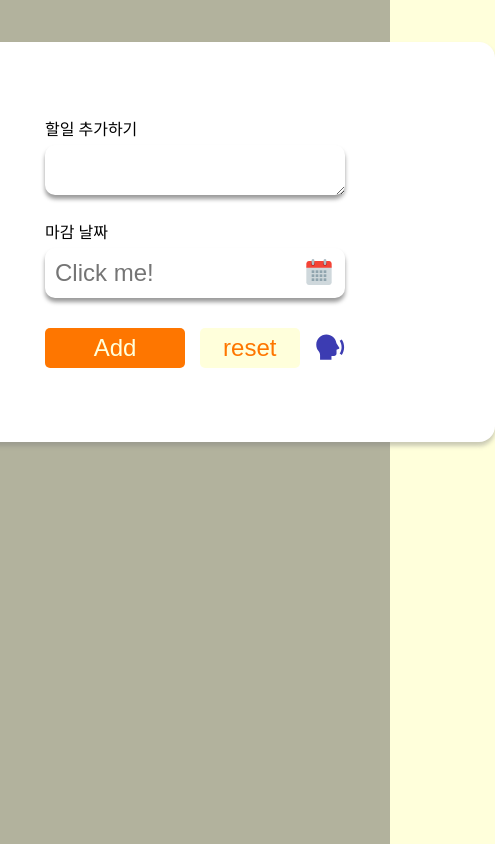
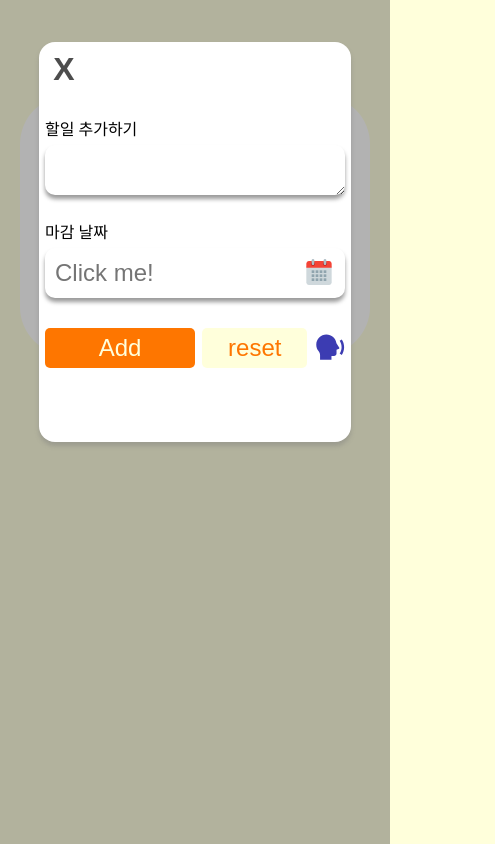
Before and after one commit to hyeleeeeen/todoList, a Next.js app: page /addTodo in a window 390 px wide. Shown: the whole page, 495 px wide, since content can reach past the window. Built offline with nearby package versions, Linux system fonts and the light colour scheme.

Commit message:
모달 반응형 미디어쿼리 추가

```diff
--- a/src/app/component/addTodoModal.module.css
+++ b/src/app/component/addTodoModal.module.css
@@ -138,7 +138,7 @@
 .addBtn {
   border: none;
   height: 40px;
-  width: 140px;
+  width: 50%;
   margin-top: 30px;
   background-color: rgb(254, 118, 0);
   color: rgb(255, 255, 219);
@@ -155,7 +155,7 @@
 .resetBtn {
   background-color: rgb(255, 255, 219);
   height: 40px;
-  width: 100px;
+  width: 35%;
   margin-top: 30px;
   color: rgb(254, 118, 0);
   font-size: 1.5rem;
@@ -189,3 +189,11 @@
   position: relative;
   top: 6px;
 }
+
+@media (max-width: 700px) {
+  .container {
+    max-width: 80%;
+    min-width: 70%;
+    max-height: 400px;
+  }
+}
```
